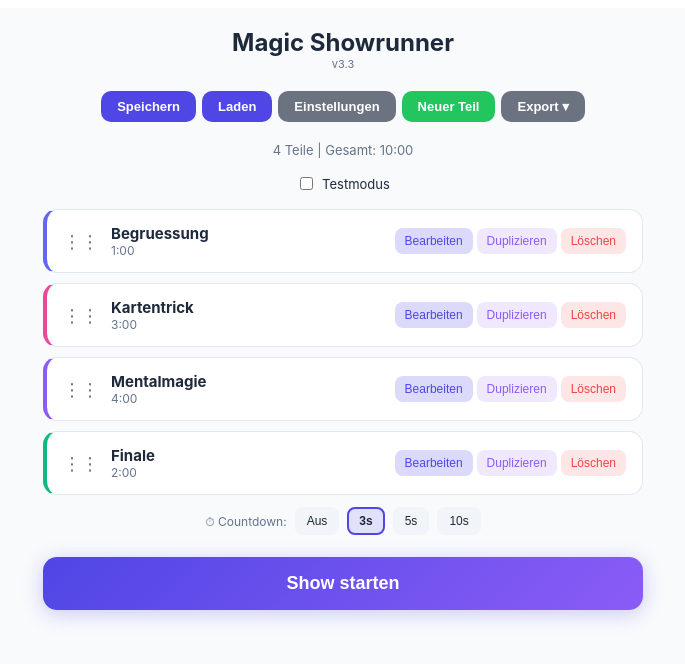
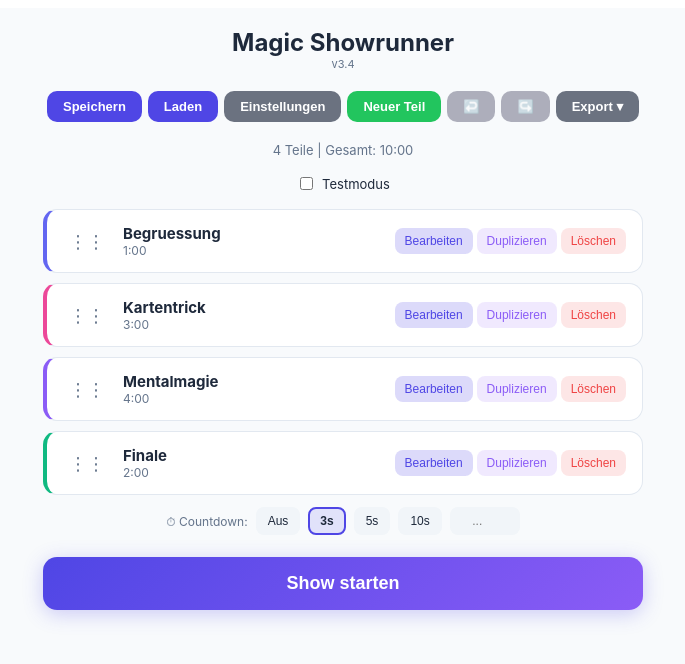
Before and after one commit to TheLomma/magicshowrunnernew, a React (Create React App) app: page / in a window 1280 px wide. Shown: the top 664 px of the page, without its empty margins (297-982 px from the left). Built offline with nearby package versions, Linux system fonts and the light colour scheme.

Commit message:
Update App.js
Version 3.4

```diff
--- a/src/App.js
+++ b/src/App.js
@@ -4,8 +4,8 @@ var uid = function() { return Math.random().toString(36).slice(2, 9); };
 var fmt = function(s) { var m = Math.floor(s / 60); var sec = s % 60; return m + ":" + String(sec).padStart(2, "0"); };
 
 var T = {
-  de: { title: "Magic Showrunner", ver: "v3.3", save: "Speichern", load: "Laden", newPart: "Neuer Teil", start: "Show starten", test: "Testmodus", parts: "Teile", total: "Gesamt", settings: "Einstellungen", planTheme: "Planungs-Theme", perfTheme: "Perform-Theme", beeps: "Signaltöne", vibration: "Vibration", volume: "Lautstaerke", testTone: "Testton", testDur: "Testdauer/Teil", titleL: "Titel", durL: "Dauer (Sek)", introL: "Intro-Ansage", preAnnL: "Vorankuendigung (Sek)", preAnnTxt: "Vorankuendigungs-Text", notesL: "Notizen", colorL: "Farbe", saveBtn: "Speichern", cancel: "Abbrechen", showName: "Show-Name", overwrite: "Ueberschreiben", noSaved: "Keine Shows.", pause: "Pause", resume: "Weiter", prev: "Zurueck", next: "Weiter", partOf: "Teil", of: "/", dup: "Duplizieren", del: "Löschen", edit: "Bearbeiten", sek: "Sek", csv: "CSV", fontSize: "Größe", fontFamily: "Schriftart", ttsVoice: "Stimme", ttsRate: "Tempo", ttsPitch: "Tonhöhe", ttsPreview: "Vorschau", animations: "Animationen", notes: "Notizen", stop: "Stop" },
-  en: { title: "Magic Showrunner", ver: "v3.3", save: "Save", load: "Load", newPart: "New Part", start: "Start Show", test: "Test Mode", parts: "Parts", total: "Total", settings: "Settings", planTheme: "Plan Theme", perfTheme: "Perform Theme", beeps: "Beeps", vibration: "Vibration", volume: "Volume", testTone: "Test Tone", testDur: "Test dur/part", titleL: "Title", durL: "Duration (sec)", introL: "Intro (TTS)", preAnnL: "Pre-announce (sec)", preAnnTxt: "Pre-announce text", notesL: "Notes", colorL: "Color", saveBtn: "Save", cancel: "Cancel", showName: "Show Name", overwrite: "Overwrite", noSaved: "No saved shows.", pause: "Pause", resume: "Resume", prev: "Back", next: "Next", partOf: "Part", of: "/", dup: "Duplicate", del: "Delete", edit: "Edit", sek: "sec", csv: "CSV", fontSize: "Size", fontFamily: "Font family", ttsVoice: "Voice", ttsRate: "Speed", ttsPitch: "Pitch", ttsPreview: "Preview", animations: "Animations", notes: "Notes", stop: "Stop" }
+  de: { title: "Magic Showrunner", ver: "v3.4", save: "Speichern", load: "Laden", newPart: "Neuer Teil", start: "Show starten", test: "Testmodus", parts: "Teile", total: "Gesamt", settings: "Einstellungen", planTheme: "Planungs-Theme", perfTheme: "Perform-Theme", beeps: "Signaltöne", vibration: "Vibration", volume: "Lautstaerke", testTone: "Testton", testDur: "Testdauer/Teil", titleL: "Titel", durL: "Dauer (Sek)", introL: "Intro-Ansage", preAnnL: "Vorankuendigung (Sek)", preAnnTxt: "Vorankuendigungs-Text", notesL: "Notizen", colorL: "Farbe", saveBtn: "Speichern", cancel: "Abbrechen", showName: "Show-Name", overwrite: "Ueberschreiben", noSaved: "Keine Shows.", pause: "Pause", resume: "Weiter", prev: "Zurueck", next: "Weiter", partOf: "Teil", of: "/", dup: "Duplizieren", del: "Löschen", edit: "Bearbeiten", sek: "Sek", csv: "CSV", fontSize: "Größe", fontFamily: "Schriftart", ttsVoice: "Stimme", ttsRate: "Tempo", ttsPitch: "Tonhöhe", ttsPreview: "Vorschau", animations: "Animationen", notes: "Notizen", stop: "Stop" },
+  en: { title: "Magic Showrunner", ver: "v3.4", save: "Save", load: "Load", newPart: "New Part", start: "Start Show", test: "Test Mode", parts: "Parts", total: "Total", settings: "Settings", planTheme: "Plan Theme", perfTheme: "Perform Theme", beeps: "Beeps", vibration: "Vibration", volume: "Volume", testTone: "Test Tone", testDur: "Test dur/part", titleL: "Title", durL: "Duration (sec)", introL: "Intro (TTS)", preAnnL: "Pre-announce (sec)", preAnnTxt: "Pre-announce text", notesL: "Notes", colorL: "Color", saveBtn: "Save", cancel: "Cancel", showName: "Show Name", overwrite: "Overwrite", noSaved: "No saved shows.", pause: "Pause", resume: "Resume", prev: "Back", next: "Next", partOf: "Part", of: "/", dup: "Duplicate", del: "Delete", edit: "Edit", sek: "sec", csv: "CSV", fontSize: "Size", fontFamily: "Font family", ttsVoice: "Voice", ttsRate: "Speed", ttsPitch: "Pitch", ttsPreview: "Preview", animations: "Animations", notes: "Notes", stop: "Stop" }
 };
 
 var TH = {
@@ -255,6 +255,8 @@ function PerformMode(props) {
   var _p = useState(false); var paused = _p[0]; var setPaused = _p[1];
   var _n = useState(false); var showNotes = _n[0]; var setShowNotes = _n[1];
   var _a = useState(false); var preAnnDone = _a[0]; var setPreAnnDone = _a[1];
+  var _ps = useState(0); var pauseSecs = _ps[0]; var setPauseSecs = _ps[1];
+  var pauseRef = useRef(null);
   var _pa = useState(""); var preAnnMsg = _pa[0]; var setPreAnnMsg = _pa[1];
 
   useEffect(function() {
@@ -284,9 +286,15 @@ function PerformMode(props) {
 
   useEffect(function() {
     clearInterval(timerRef.current);
-    if (paused || cdRunning) return;
-    timerRef.current = setInterval(function() { setElapsed(function(p) { return p + 1; }); }, 1000);
-    return function() { clearInterval(timerRef.current); };
+    clearInterval(pauseRef.current);
+    if (cdRunning) return;
+    if (paused) {
+      pauseRef.current = setInterval(function() { setPauseSecs(function(s) { return s + 1; }); }, 1000);
+    } else {
+      setPauseSecs(0);
+      timerRef.current = setInterval(function() { setElapsed(function(p) { return p + 1; }); }, 1000);
+    }
+    return function() { clearInterval(timerRef.current); clearInterval(pauseRef.current); };
   }, [paused, idx, cdRunning]);
 
   useEffect(function() {
@@ -352,6 +360,7 @@ function PerformMode(props) {
 
   return React.createElement("div", { style: { position: "fixed", inset: 0, background: pt.bg, color: pt.text, display: "flex", flexDirection: "column", alignItems: "center", justifyContent: "center", fontFamily: cfg.fontFamily === "System" ? "-apple-system,sans-serif" : cfg.fontFamily, zIndex: 500 } },
     React.createElement("div", { style: { position: "absolute", top: 16, left: 16, fontSize: 13, opacity: 0.7 } }, t.partOf + " " + (idx + 1) + t.of + parts.length),
+
     cfg.testMode ? React.createElement("div", { style: { position: "absolute", top: 16, right: 16, background: "#f59e0b", color: "#000", padding: "4px 12px", borderRadius: 20, fontSize: 12, fontWeight: 700 } }, "TEST") : null,
     React.createElement("div", { style: { fontSize: 18, fontWeight: 600, marginBottom: 8, opacity: 0.8 } }, part ? part.title : ""),
     React.createElement("div", { style: { fontSize: Math.min(120, cfg.fontSize * 5), fontWeight: 800, fontVariantNumeric: "tabular-nums", color: remaining <= 10 && remaining > 0 ? "#ef4444" : pt.timer, transition: "color 0.3s" } }, fmt(remaining)),
@@ -364,9 +373,9 @@ function PerformMode(props) {
     React.createElement("div", { style: { width: "80%", maxWidth: 400, position: "relative", cursor: "pointer", padding: "8px 0", marginTop: 4, marginBottom: 24, userSelect: "none" }, onMouseDown: handleBarMouseDown, onTouchStart: handleBarTouchStart },
       React.createElement("style", null, "@keyframes pulse { 0%,100%{opacity:1} 50%{opacity:0.4} }"),
       React.createElement("div", { style: { width: "100%", height: 10, borderRadius: 5, background: pt.barBg, overflow: "hidden", boxShadow: remaining <= 10 && remaining > 0 ? "0 0 12px #ef444488" : "none", transition: "box-shadow 0.3s" } },
-        React.createElement("div", { style: { height: "100%", borderRadius: 4, background: remaining <= 10 && remaining > 0 ? "#ef4444" : pt.bar, width: pct + "%", transition: cfg.animations ? "width 1s linear" : "none", animation: remaining <= 10 && remaining > 0 ? "pulse 0.8s ease-in-out infinite" : "none" } })
+        React.createElement("div", { style: { height: "100%", borderRadius: 4, background: remaining <= 10 && remaining > 0 ? "#ef4444" : (part && part.color ? part.color : pt.bar), width: pct + "%", transition: cfg.animations ? "width 1s linear" : "none", animation: remaining <= 10 && remaining > 0 ? "pulse 0.8s ease-in-out infinite" : "none" } })
       ),
-      React.createElement("div", { style: { position: "absolute", left: "calc(" + pct + "% - 7px)", top: 2, width: 14, height: 14, borderRadius: "50%", background: remaining <= 10 ? "#ef4444" : pt.bar, border: "2px solid " + pt.text, boxShadow: "0 2px 6px rgba(0,0,0,0.3)", transition: cfg.animations ? "left 1s linear" : "none", pointerEvents: "none" } })
+      React.createElement("div", { style: { position: "absolute", left: "calc(" + pct + "% - 7px)", top: 2, width: 14, height: 14, borderRadius: "50%", background: remaining <= 10 ? "#ef4444" : (part && part.color ? part.color : pt.bar), border: "2px solid " + pt.text, boxShadow: "0 2px 6px rgba(0,0,0,0.3)", transition: cfg.animations ? "left 1s linear" : "none", pointerEvents: "none" } })
     ),
     preAnnMsg ? React.createElement("div", { style: { position: "fixed", top: 32, left: "50%", transform: "translateX(-50%)", background: "#f59e0b", color: "#000", padding: "14px 28px", borderRadius: 16, fontWeight: 800, fontSize: 18, zIndex: 600, boxShadow: "0 4px 24px rgba(0,0,0,0.4)", textAlign: "center", maxWidth: 360, animation: "fadeInDown 0.4s ease" } },
       React.createElement("style", null, "@keyframes fadeInDown { from { opacity:0; transform:translateX(-50%) translateY(-20px);} to { opacity:1; transform:translateX(-50%) translateY(0);} }"),
@@ -375,7 +384,7 @@ function PerformMode(props) {
     showNotes && part && part.notes ? React.createElement("div", { style: { background: "rgba(0,0,0,0.2)", padding: "12px 20px", borderRadius: 12, marginBottom: 16, maxWidth: 400, fontSize: 14, textAlign: "center" } }, part.notes) : null,
     React.createElement("div", { style: { display: "flex", gap: 10, flexWrap: "wrap", justifyContent: "center" } },
       React.createElement("button", { onClick: function() { if (idx > 0) setIdx(function(i) { return i - 1; }); else setElapsed(0); }, style: Object.assign({}, bs, { background: "#6b7280" }) }, t.prev),
-      React.createElement("button", { onClick: function() { setPaused(function(p) { return !p; }); }, style: Object.assign({}, bs, { background: paused ? "#22c55e" : "#eab308" }) }, paused ? t.resume : t.pause),
+      React.createElement("button", { onClick: function() { setPaused(function(p) { return !p; }); }, style: Object.assign({}, bs, { background: paused ? "#22c55e" : "#eab308", minWidth: 110 }) }, paused ? ("▶ " + fmt(pauseSecs)) : t.pause),
       React.createElement("button", { onClick: function() { if (idx < parts.length - 1) setIdx(function(i) { return i + 1; }); }, style: Object.assign({}, bs, { background: "#6b7280" }) }, t.next),
       React.createElement("button", { onClick: function() { setShowNotes(function(p) { return !p; }); }, style: Object.assign({}, bs, { background: "#8b5cf6" }) }, t.notesL),
       React.createElement("button", { onClick: function() { if (!document.fullscreenElement) { document.documentElement.requestFullscreen && document.documentElement.requestFullscreen(); } else { document.exitFullscreen && document.exitFullscreen(); } }, style: Object.assign({}, bs, { background: "#0ea5e9", fontSize: 18 }) }, "⛶"),
@@ -384,6 +393,18 @@ function PerformMode(props) {
     parts[idx + 1] ? React.createElement("div", { style: { marginTop: 12, fontSize: 14, opacity: 0.55, fontStyle: "italic" } }, "⏭ " + (cfg.lang === "de" ? "Nächster Teil" : "Next") + ": " + parts[idx + 1].title) : null,
     React.createElement("div", { style: { marginTop: 8, fontSize: 12, opacity: 0.6 } }, t.total + ": " + fmt(totalElapsed) + " / " + fmt(totalDur))
   );
+}
+
+function importCSV(text, onDone) {
+  var clean = text.trim().split("").map(function(c){return c==="\r"?"":c;}).join("");
+  var lines = clean.split("\n");
+  if (lines.length < 2) return;
+  var rows = lines.slice(1);
+  var imported = rows.map(function(row) {
+    var cols = row.split(";");
+    return { id: uid(), title: cols[0] || "?", duration: parseInt(cols[1]) || 60, intro: cols[2] || "", notes: cols[3] || "", preAnn: 10, preAnnText: "", color: COLORS[Math.floor(Math.random() * COLORS.length)] };
+  }).filter(function(p) { return p.title && p.title !== "?"; });
+  if (imported.length > 0) onDone(imported);
 }
 
 function exportCSV(parts, t) {
@@ -395,6 +416,16 @@ function exportCSV(parts, t) {
   a.href = URL.createObjectURL(blob);
   a.download = "showrunner.csv";
   a.click();
+}
+
+function printSetlist(parts, t) {
+  var total = parts.reduce(function(a, p) { return a + p.duration; }, 0);
+  var rows = parts.map(function(p, i) {
+    return '<tr><td>' + (i+1) + '</td><td>' + p.title + '</td><td>' + fmt(p.duration) + '</td><td>' + (p.notes||'') + '</td></tr>';
+  }).join('');
+  var html = '<!DOCTYPE html><html><head><meta charset="utf-8"><title>Setlist</title><style>body{font-family:Arial,sans-serif;padding:32px}table{width:100%;border-collapse:collapse;margin-top:16px}th,td{padding:8px 12px;border-bottom:1px solid #ddd;text-align:left}th{background:#f0f0f0}tfoot td{font-weight:700;border-top:2px solid #333}@media print{button{display:none}}</style></head><body><h1>Magic Showrunner</h1><table><thead><tr><th>#</th><th>Titel</th><th>Dauer</th><th>Notizen</th></tr></thead><tbody>' + rows + '</tbody><tfoot><tr><td colspan="2">Gesamt</td><td>' + fmt(total) + '</td><td></td></tr></tfoot></table><br><button onclick="window.print()">Drucken</button></body></html>';
+  var w = window.open('', '_blank');
+  if (w) { w.document.write(html); w.document.close(); }
 }
 
 function exportPDF(parts, t) {
@@ -418,7 +449,23 @@ function exportPDF(parts, t) {
 }
 
 export default function App() {
-  var _p = useState(DEMO); var parts = _p[0]; var setParts = _p[1];
+  var _hist = useState([DEMO]); var history = _hist[0]; var setHistory = _hist[1];
+  var _hidx = useState(0); var histIdx = _hidx[0]; var setHistIdx = _hidx[1];
+  var parts = history[histIdx];
+  var setParts = function(updater) {
+    setHistory(function(h) {
+      var cur = h[histIdx];
+      var next = typeof updater === "function" ? updater(cur) : updater;
+      var newH = h.slice(0, histIdx + 1).concat([next]);
+      if (newH.length > 50) newH = newH.slice(newH.length - 50);
+      return newH;
+    });
+    setHistIdx(function(i) { return Math.min(i + 1, 49); });
+  };
+  var canUndo = histIdx > 0;
+  var canRedo = histIdx < history.length - 1;
+  var doUndo = function() { if (canUndo) setHistIdx(function(i) { return i - 1; }); };
+  var doRedo = function() { if (canRedo) setHistIdx(function(i) { return i + 1; }); };
   var _c = useState({ lang: "de", theme: (window.matchMedia && window.matchMedia('(prefers-color-scheme: light)').matches ? 'light' : 'dark'), perfTheme: "dark", beeps: true, vibrate: true, volume: 0.5, ttsVoice: "", ttsRate: 1, ttsPitch: 1, fontSize: 15, fontFamily: "System", animations: true, testMode: false, testDur: 5, countdown: 3 });
   var cfg = _c[0]; var setCfg = _c[1];
   var _ep = useState(null); var editPart = _ep[0]; var setEditPart = _ep[1];
@@ -430,6 +477,8 @@ export default function App() {
   var _to = useState(""); var toast = _to[0]; var setToast = _to[1];
   var _di = useState(null); var dragIdx = _di[0]; var setDragIdx = _di[1];
   var _ex = useState(false); var exportOpen = _ex[0]; var setExportOpen = _ex[1];
+  var _ir = useState(false); var importOpen = _ir[0]; var setImportOpen = _ir[1];
+  var csvInputRef = useRef(null);
 
   var t = T[cfg.lang] || T.de;
   var th = TH[cfg.theme] || TH.dark;
@@ -471,11 +520,17 @@ export default function App() {
         React.createElement("button", { onClick: function() { setLoadOpen(true); }, style: Object.assign({}, bs, { background: th.acc }) }, t.load),
         React.createElement("button", { onClick: function() { setSettOpen(true); }, style: Object.assign({}, bs, { background: "#6b7280" }) }, t.settings),
         React.createElement("button", { onClick: function() { setEditPart(null); setEditOpen(true); }, style: Object.assign({}, bs, { background: "#22c55e" }) }, t.newPart),
+        React.createElement("button", { onClick: doUndo, disabled: !canUndo, title: "Undo", style: Object.assign({}, bs, { background: canUndo ? "#6b7280" : "#3f3f5c", opacity: canUndo ? 1 : 0.4, cursor: canUndo ? "pointer" : "not-allowed" }) }, "↩️"),
+        React.createElement("button", { onClick: doRedo, disabled: !canRedo, title: "Redo", style: Object.assign({}, bs, { background: canRedo ? "#6b7280" : "#3f3f5c", opacity: canRedo ? 1 : 0.4, cursor: canRedo ? "pointer" : "not-allowed" }) }, "↪️"),
         React.createElement("div", { style: { position: "relative" } },
           React.createElement("button", { onClick: function() { setExportOpen(function(o) { return !o; }); }, style: Object.assign({}, bs, { background: "#6b7280" }) }, "Export ▾"),
           exportOpen ? React.createElement("div", { style: { position: "absolute", top: "110%", left: 0, background: th.card, border: "1px solid " + th.brd, borderRadius: 10, boxShadow: "0 4px 16px rgba(0,0,0,0.3)", zIndex: 200, minWidth: 130, overflow: "hidden" } },
             React.createElement("button", { onClick: function() { exportCSV(parts, t); setExportOpen(false); }, style: { display: "block", width: "100%", padding: "10px 16px", border: "none", background: "transparent", color: th.text, cursor: "pointer", textAlign: "left", fontSize: 13 } }, "📄 CSV"),
-            React.createElement("button", { onClick: function() { exportPDF(parts, t); setExportOpen(false); }, style: { display: "block", width: "100%", padding: "10px 16px", border: "none", background: "transparent", color: th.text, cursor: "pointer", textAlign: "left", fontSize: 13 } }, "📋 PDF / TXT")
+            React.createElement("button", { onClick: function() { exportPDF(parts, t); setExportOpen(false); }, style: { display: "block", width: "100%", padding: "10px 16px", border: "none", background: "transparent", color: th.text, cursor: "pointer", textAlign: "left", fontSize: 13 } }, "📋 PDF / TXT"),
+            React.createElement("hr", { style: { margin: "2px 0", border: "none", borderTop: "1px solid " + th.brd } }),
+            React.createElement("button", { onClick: function() { setExportOpen(false); csvInputRef.current && csvInputRef.current.click(); }, style: { display: "block", width: "100%", padding: "10px 16px", border: "none", background: "transparent", color: th.text, cursor: "pointer", textAlign: "left", fontSize: 13 } }, "📥 CSV Import"),
+            React.createElement("hr", { style: { margin: "2px 0", border: "none", borderTop: "1px solid " + th.brd } }),
+            React.createElement("button", { onClick: function() { printSetlist(parts, t); setExportOpen(false); }, style: { display: "block", width: "100%", padding: "10px 16px", border: "none", background: "transparent", color: th.text, cursor: "pointer", textAlign: "left", fontSize: 13 } }, "🖨️ Drucken")
           ) : null
         )
       ),
@@ -488,13 +543,12 @@ export default function App() {
       ),
       parts.map(function(p, i) {
         return React.createElement("div", {
-          key: p.id, draggable: true,
-          onDragStart: function(e) { onDragStart(e, i); },
-          onDragOver: function(e) { onDragOver(e, i); },
-          onDragEnd: onDragEnd,
-          style: { background: th.card, border: "1px solid " + th.brd, borderRadius: 14, padding: "14px 16px", marginBottom: 10, display: "flex", alignItems: "center", gap: 12, cursor: "grab", borderLeft: "4px solid " + (p.color || th.acc), opacity: dragIdx === i ? 0.5 : 1, transition: cfg.animations ? "opacity 0.2s" : "none" }
+          key: p.id,
+          onDragOver: function(e) { e.preventDefault(); onDragOver(e, i); },
+          onDrop: function(e) { e.preventDefault(); onDragEnd(); },
+          style: { background: th.card, border: "1px solid " + th.brd, borderRadius: 14, padding: "14px 16px", marginBottom: 10, display: "flex", alignItems: "center", gap: 12, borderLeft: "4px solid " + (p.color || th.acc), opacity: dragIdx === i ? 0.5 : 1, transition: cfg.animations ? "opacity 0.2s" : "none" }
         },
-          React.createElement("div", { style: { fontSize: 18, color: th.sub, cursor: "grab", userSelect: "none" } }, "⋮⋮"),
+          React.createElement("div", { draggable: true, onDragStart: function(e) { onDragStart(e, i); }, onDragEnd: onDragEnd, style: { fontSize: 18, color: th.sub, cursor: "grab", userSelect: "none", padding: "4px 6px", borderRadius: 6 } }, "⋮⋮"),
           React.createElement("div", { style: { flex: 1 } },
             React.createElement("div", { style: { fontWeight: 700, fontSize: 15 } }, p.title),
             React.createElement("div", { style: { fontSize: 12, color: th.sub } }, fmt(p.duration))
@@ -511,7 +565,8 @@ export default function App() {
           React.createElement("span", { style: { fontSize: 12, color: th.sub } }, cfg.lang === "de" ? "⏱ Countdown:" : "⏱ Countdown:"),
           [0, 3, 5, 10].map(function(v) {
             return React.createElement("button", { key: v, onClick: function() { setCfg(function(c) { return Object.assign({}, c, { countdown: v }); }); }, style: { padding: "5px 10px", borderRadius: 8, border: cfg.countdown === v ? "2px solid " + th.acc : "2px solid transparent", background: cfg.countdown === v ? th.acc + "22" : th.inp, color: th.text, cursor: "pointer", fontSize: 12, fontWeight: cfg.countdown === v ? 700 : 400 } }, v === 0 ? (cfg.lang === "de" ? "Aus" : "Off") : v + "s");
-          })
+          }),
+          React.createElement("input", { type: "number", min: 1, max: 999, placeholder: "...", onChange: function(e) { var v = parseInt(e.target.value); if (!isNaN(v) && v > 0) setCfg(function(c) { return Object.assign({}, c, { countdown: v }); }); }, style: { width: 54, padding: "5px 6px", borderRadius: 8, border: "2px solid transparent", background: th.inp, color: th.text, fontSize: 12, textAlign: "center" } })
         ),
         React.createElement("button", { onClick: function() { setPerforming(true); }, style: { width: "100%", padding: 16, borderRadius: 14, border: "none", background: "linear-gradient(135deg," + th.acc + ",#8b5cf6)", color: "#fff", fontWeight: 800, fontSize: 18, cursor: "pointer", marginTop: 12, boxShadow: "0 4px 20px " + th.acc + "44" } }, t.start + (cfg.testMode ? " (Test)" : ""))
       ) : null
@@ -520,6 +575,19 @@ export default function App() {
     React.createElement(SaveModal, { open: saveOpen, onClose: function() { setSaveOpen(false); }, parts: parts, t: t, th: th, onToast: setToast }),
     React.createElement(LoadModal, { open: loadOpen, onClose: function() { setLoadOpen(false); }, onLoad: function(p) { setParts(p); setToast(t.load + " OK"); }, t: t, th: th }),
     React.createElement(SettingsModal, { open: settOpen, onClose: function() { setSettOpen(false); }, cfg: cfg, setCfg: setCfg, t: t, th: th }),
+    React.createElement("input", { ref: csvInputRef, type: "file", accept: ".csv", style: { display: "none" }, onChange: function(e) {
+      var file = e.target.files && e.target.files[0];
+      if (!file) return;
+      var reader = new FileReader();
+      reader.onload = function(ev) {
+        importCSV(ev.target.result, function(imported) {
+          setParts(function(prev) { return prev.concat(imported); });
+          setToast((cfg.lang === "de" ? imported.length + " Teile importiert" : imported.length + " parts imported"));
+        });
+      };
+      reader.readAsText(file);
+      e.target.value = "";
+    } }),
     toast ? React.createElement(Toast, { msg: toast, onDone: function() { setToast(""); } }) : null
   );
 }
```
